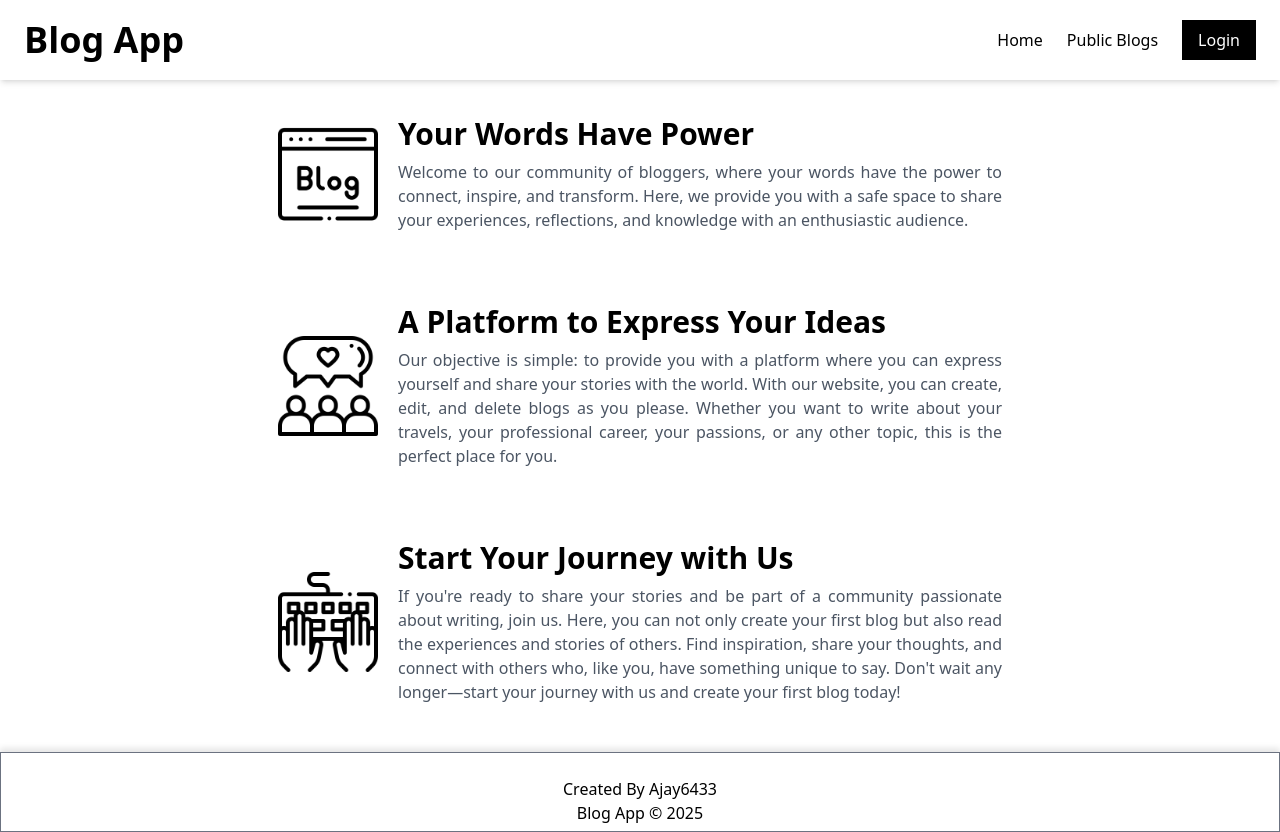
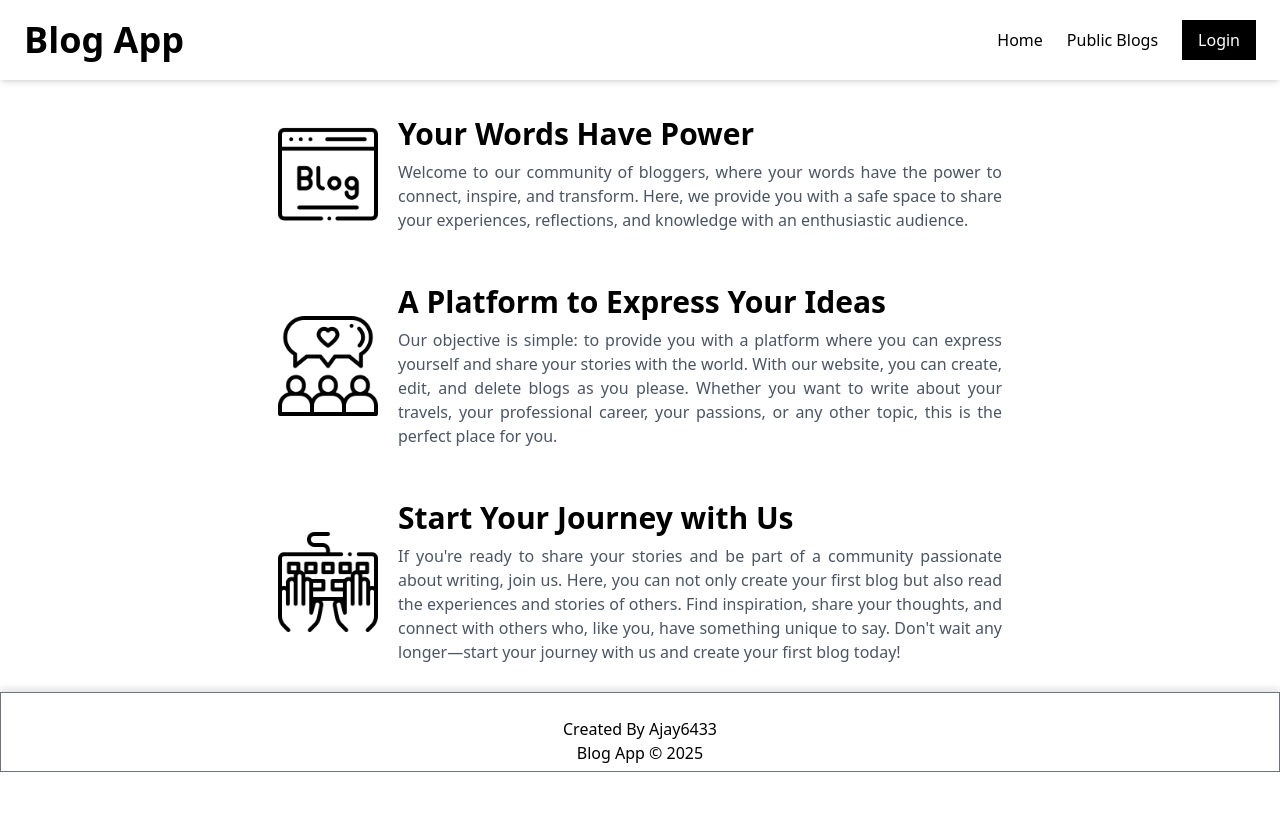
Before and after one commit to Ajay6433/blog-app, a Next.js app: page / in a window 1280 px wide. After the commit the page ends 800 px from the top, so only its background shows below. Built offline with nearby package versions, Linux system fonts and the light colour scheme; no server answers.

Commit message:
Updated the margins

```diff
--- a/components/Hero.tsx
+++ b/components/Hero.tsx
@@ -31,7 +31,7 @@ const Hero = () => {
       {data.map((item) => (
         <div
           key={item.id}
-          className="p-6 flex flex-col md:flex-row justify-center items-center gap-5 bg-white rounded-lg mb-6"
+          className="p-6 flex flex-col md:flex-row justify-center items-center gap-5 bg-white rounded-lg mb-1"
         >
           <Image
             src={item.image}
```
